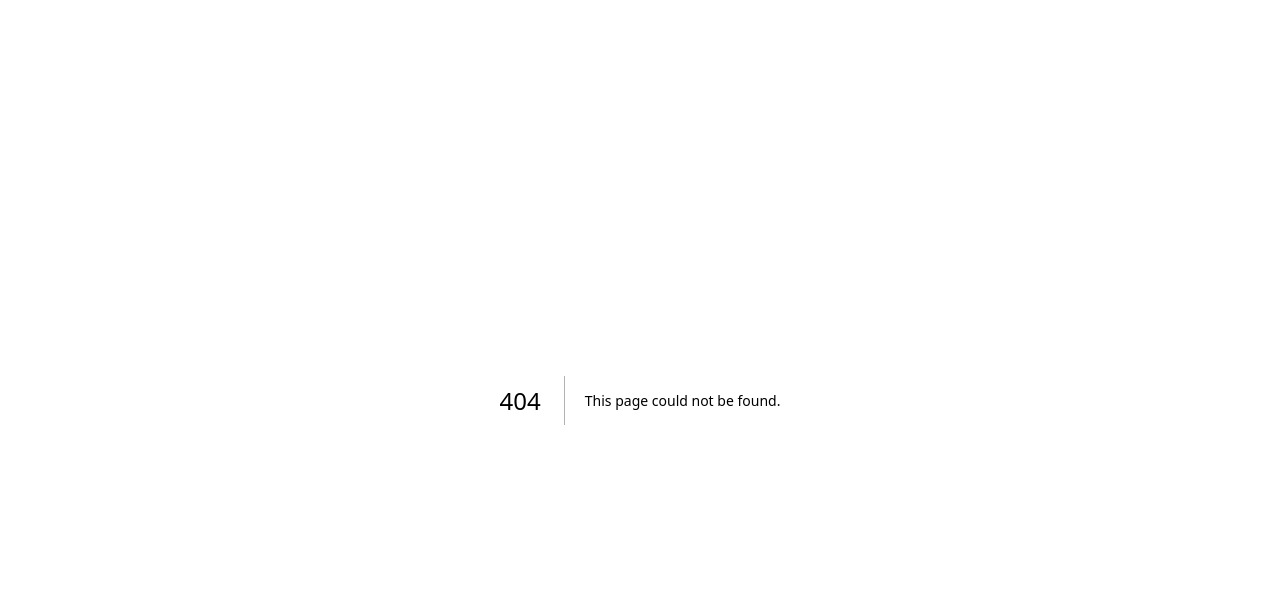
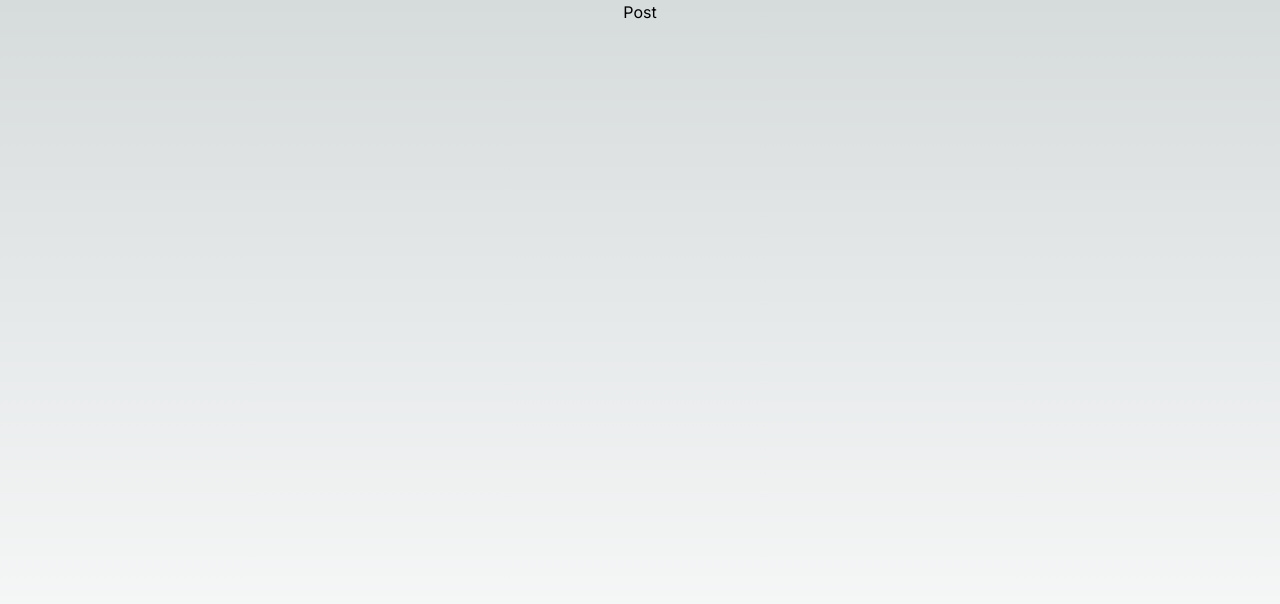
Before and after one commit to chingu-voyages/v44-tier3-team-33, a Next.js app in the folder frontend/: page /post in a window 1280 px wide. Before the commit this address had no page. Shown: the top 604 px of the page. Built offline with nearby package versions, Linux system fonts and the light colour scheme.

Commit message:
installing uploadthing - react-hook-form - zod

```diff
--- a/frontend/src/app/page.tsx
+++ b/frontend/src/app/page.tsx
@@ -8,7 +8,6 @@ export default function Home() {
   return (
     <main className="flex min-h-screen flex-col items-center justify-start p-24 gap-5 ">
       {userId ? <UserButton /> : <SignInButton />}
-      <div><Post /></div>
     </main>
   );
 }
--- /dev/null
+++ b/frontend/src/app/post/page.tsx
@@ -0,0 +1,9 @@
+import React from 'react'
+
+const Post = () => {
+  return (
+    <main className="flex min-h-screen flex-col items-center justify-start gap-5">Post</main>
+  )
+}
+
+export default Post
```
Also changed, not shown: frontend/package.json (+7 -1 lines), 1 other file (tests, documents, lock files or other folders).
